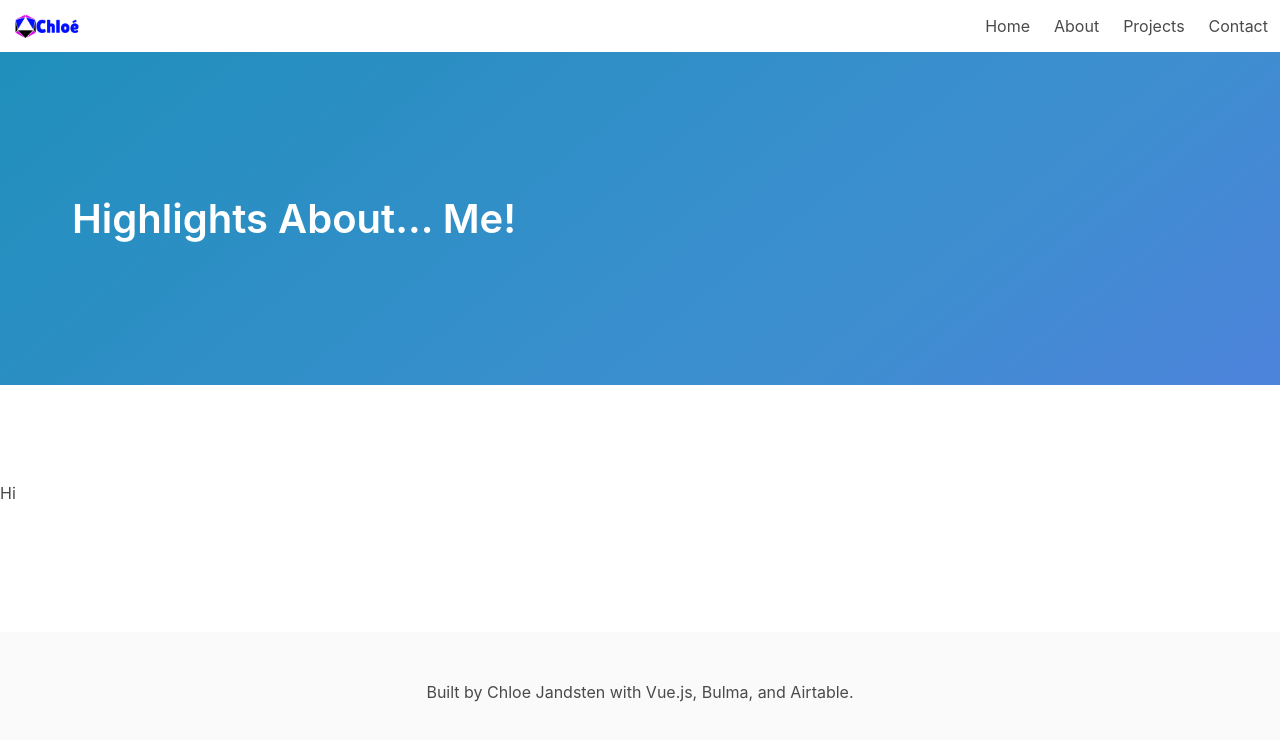
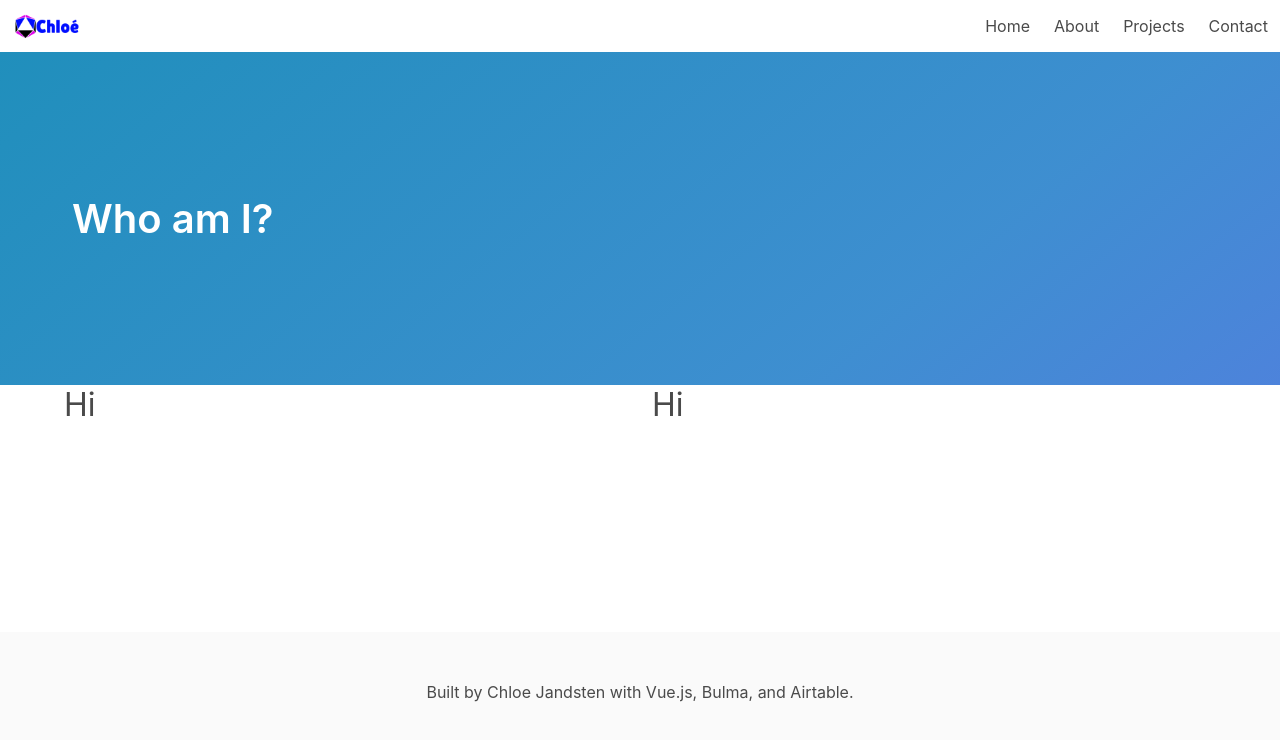
Before and after one commit to KuroiiJ/portfolio, a Vue app: page /about in a window 1280 px wide. Shown: the top 740 px of the page. Built offline with nearby package versions, Linux system fonts and the light colour scheme; what vue-simple-markdown would draw is missing.

Commit message:
Small updates

```diff
--- a/src/views/About.vue
+++ b/src/views/About.vue
@@ -4,26 +4,27 @@
 			<div class="hero-body">
 				<div class="container">
 					<h1 class="title is-2">
-						Highlights About... Me!
+						Who am I?
 					</h1>
 				</div>
 			</div>
 		</section>
-		<section class="section">
-			<div class="container is-fluid">
-				<div class="columns is-multiline">
-						<div class="column is-one-third" v-for="project in projects" v-bind:key="project.slug">
-							<post-card v-bind="project"></post-card>
-						</div>
+        <section>
+			<div class="container">
+				<div class="columns">
+					<div class="column">
+						<content class="is-large">
+							<h1 class="subtitle is-3">Hi</h1>
+						</content>
+					</div>
+					<div class="column">
+						<content class="is-large">
+							<h1 class="subtitle is-3">Hi</h1>
+						</content>
+					</div>
 				</div>
 			</div>
-		</section>
-        <section>
-            <content class="is-large">
-                <h1>Hi</h1>
-            </content>
         </section>
-
   </div>
 </template>
 
--- a/src/views/Home.vue
+++ b/src/views/Home.vue
@@ -5,11 +5,13 @@
             <div class="container">
                 <div class="columns">
                     <div class="column is-one-third">
-                        <img src="../assets/chloe-trans.png" height="150" >
+                        <figure class="image is-300x300">
+                          <img class="is-rounded" src="../assets/chloe-trans.png">
+                        </figure>
                     </div>
                     <div class="column">
                         <h1 class="title is-2"> <span class="multicolortext"><br/><br/>I'm Chloé Jandsten</span></h1>
-                        <h2 class="subtitle is-3">Enthusiastic. Passionate. Reliable.</h2>
+                        <h2 class="subtitle is-3">Enthusiastic. Passionate. Experienced.</h2>
                         <h3 class="subtitle is-4">I'm an excitable developer based in NYC.</h3>
                     </div>
                     </div>
```
